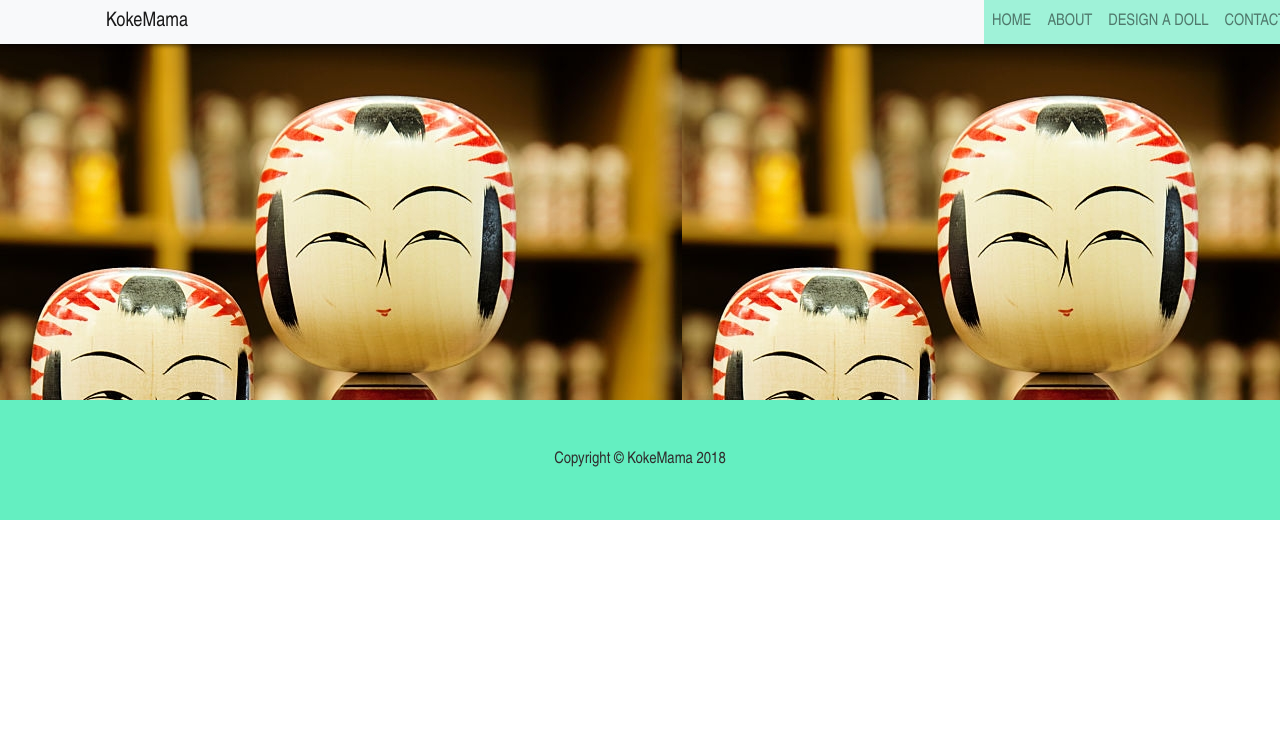
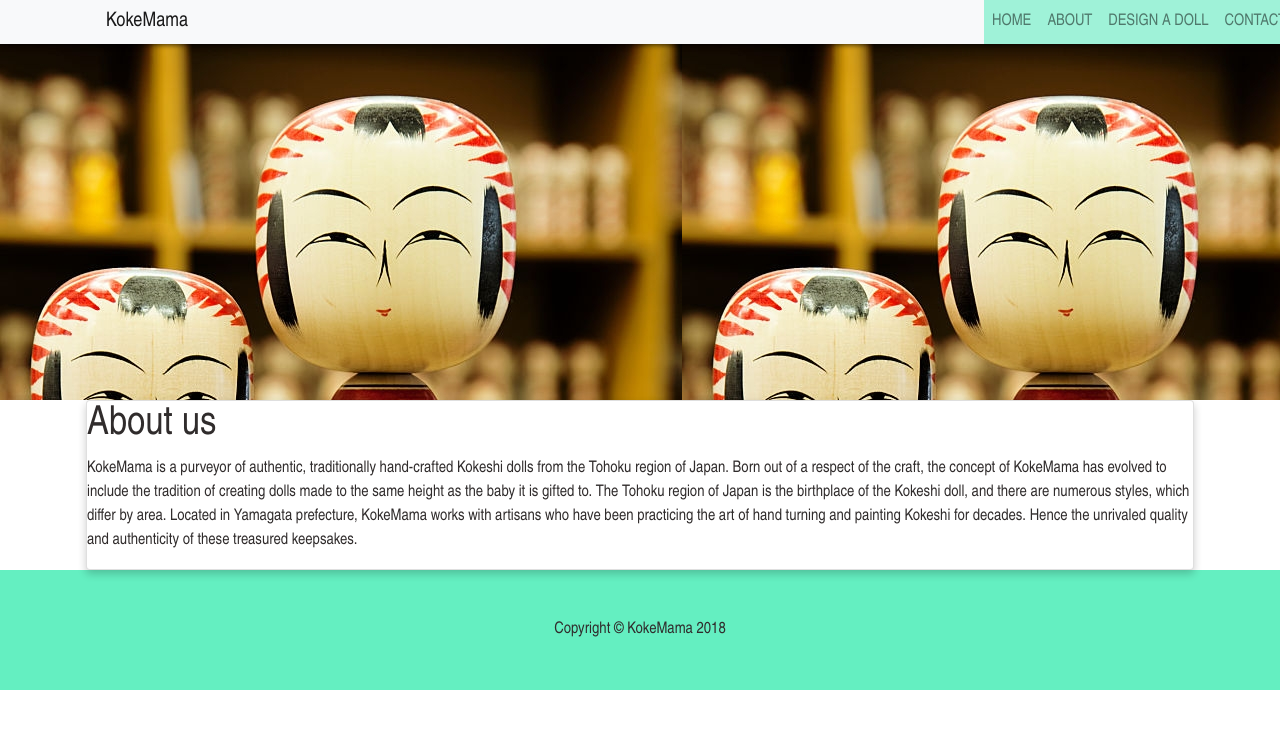
Before and after one commit to mwhitman189/Kokeshi, a Flask app: page /about/ in a window 1280 px wide. Shown: the top 729 px of the page. Run offline with Flask 2, Linux system fonts and the light colour scheme; some libraries are stand-ins or nearby versions.

Commit message:
Add content to 'About us' and 'Contact us' pages

```diff
--- a/templates/about.html
+++ b/templates/about.html
@@ -1 +1,11 @@
 {% extends 'base.html' %}
+
+
+{% block content_1 %}
+<article class="container">
+  <section class="card">
+    <h1 class="title">About us</h1>
+    <p>KokeMama is a purveyor of authentic, traditionally hand-crafted Kokeshi dolls from the Tohoku region of Japan. Born out of a respect of the craft, the concept of KokeMama has evolved to include the tradition of creating dolls made to the same height as the baby it is gifted to. The Tohoku region of Japan is the birthplace of the Kokeshi doll, and there are numerous styles, which differ by area. Located in Yamagata prefecture, KokeMama works with artisans who have been practicing the art of hand turning and painting Kokeshi for decades. Hence the unrivaled quality and authenticity of these treasured keepsakes.</p>
+  </section>
+</article>
+{% endblock %}
--- a/templates/base.html
+++ b/templates/base.html
@@ -80,7 +80,7 @@
           </nav>
         </header>
 
-        <div id="app">
+        <main id="app">
           {% with messages = get_flashed_messages() %}
             {% if messages %}
               <ul class=flashes>
@@ -90,13 +90,16 @@
               </ul>
             {% endif %}
           {% endwith %}
+
           {% block content_1 %}
           {% endblock %}
 
           {% block content_2 %}
           {% endblock %}
 
-        </div>
+        </main>
+
+
         <!-- Footer -->
 
         <footer class="py-5 color-accent">
```
Also changed, not shown: templates/contact.html (+6 -1 lines).
